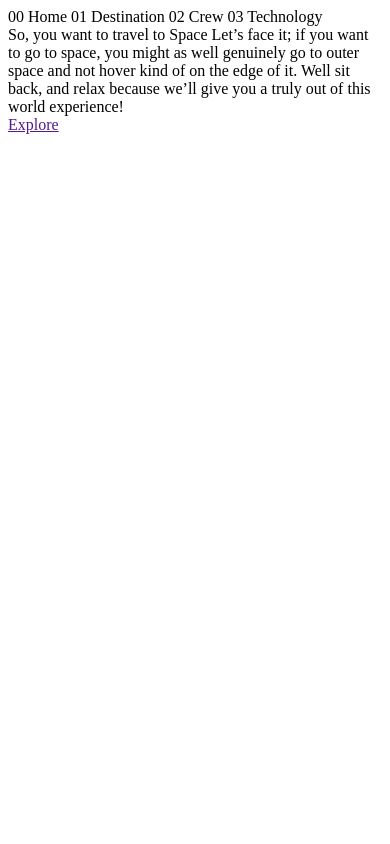
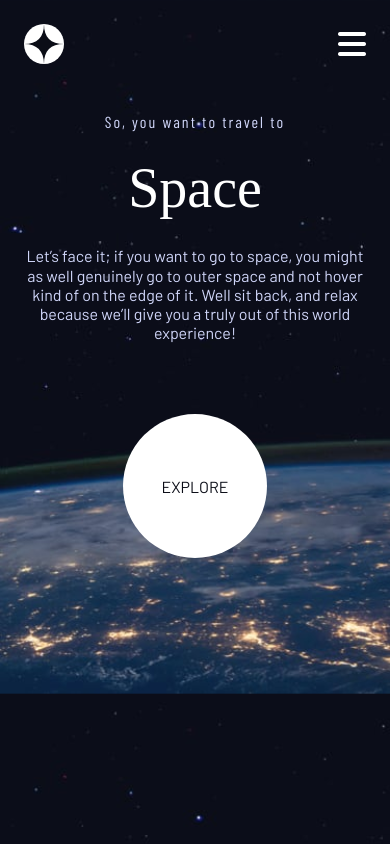
Before and after one commit to MuhammedNoushad/space-tourism, a plain HTML site: page index.html in a window 390 px wide. Drawn offline with nearby package versions, Linux system fonts and the light colour scheme; a web font is replaced by a local one.

Commit message:
Implement responsive navigation and enhance homepage layout

```diff
--- a/index.html
+++ b/index.html
@@ -11,21 +11,80 @@
       href="./assets/favicon-32x32.png"
     />
     <link rel="stylesheet" href="style.css" />
+    <link
+      rel="stylesheet"
+      href="https://cdnjs.cloudflare.com/ajax/libs/font-awesome/6.5.1/css/all.min.css"
+      crossorigin="anonymous"
+    />
 
     <title>Frontend Mentor | Space tourism website</title>
   </head>
   <body>
     <header>
-      <nav>00 Home 01 Destination 02 Crew 03 Technology</nav>
+      <nav class="nav" id="nav">
+        <img
+          src="./assets/shared/logo.svg"
+          alt="logo space tourism"
+          class="logo"
+        />
+        <div class="menu-icon" id="menu-icon">
+          <i class="fa fa-bars" aria-hidden="true"></i>
+        </div>
+
+        <div class="nav-list-wrapper" id="nav-list-wrapper">
+          <div class="nav-list-container">
+            <div class="nav-close" id="nav-close">
+              <i class="fa fa-times" aria-hidden="true"></i>
+            </div>
+
+            <ul class="nav-list" id="nav-list">
+              <li class="nav-item active">
+                <a href="index.html"
+                  ><strong class="nav-number">00</strong> Home</a
+                >
+              </li>
+              <li class="nav-item">
+                <a href="destination-moon.html"
+                  ><strong class="nav-number">01</strong> Destination</a
+                >
+              </li>
+              <li class="nav-item">
+                <a href="crew-commander.html"
+                  ><strong class="nav-number">02</strong> Crew</a
+                >
+              </li>
+              <li class="nav-item">
+                <a href="technology-vehicle.html"
+                  ><strong class="nav-number">03</strong> Technology</a
+                >
+              </li>
+            </ul>
+          </div>
+        </div>
+      </nav>
     </header>
+
     <main>
-      <div>
-        So, you want to travel to Space Let’s face it; if you want to go to
-        space, you might as well genuinely go to outer space and not hover kind
-        of on the edge of it. Well sit back, and relax because we’ll give you a
-        truly out of this world experience!
+      <div class="content">
+        <div class="content-text">
+          <h6 class="content-subtitle">So, you want to travel to</h6>
+
+          <h1 class="content-title">Space</h1>
+
+          <p class="content-description">
+            Let’s face it; if you want to go to space, you might as well
+            genuinely go to outer space and not hover kind of on the edge of it.
+            Well sit back, and relax because we’ll give you a truly out of this
+            world experience!
+          </p>
+        </div>
+
+        <div class="explore">
+          <a href="destination-moon.html" class="explore-button">EXPLORE</a>
+        </div>
       </div>
-      <div><a href="">Explore</a></div>
     </main>
+
+    <script src="script.js"></script>
   </body>
 </html>
--- /dev/null
+++ b/script.js
@@ -0,0 +1,15 @@
+const navListWrapper = document.getElementById("nav-list-wrapper");
+const menuIcon = document.getElementById("menu-icon");
+const closeIcon = document.getElementById("nav-close");
+
+// to show the nav list when the menu icon is clicked
+menuIcon.addEventListener("click", () => {
+  menuIcon.classList.toggle("hide");
+  navListWrapper.classList.toggle("drawer-open");
+});
+
+// to close the nav list when the close icon is clicked
+closeIcon.addEventListener("click", () => {
+  menuIcon.classList.toggle("hide");
+  navListWrapper.classList.toggle("drawer-open");
+});
--- a/style.css
+++ b/style.css
@@ -0,0 +1,270 @@
+@import url("https://fonts.googleapis.com/css2?family=Bellefair&family=Barlow:wght@400;600&family=Barlow+Condensed:wght@400;600&display=swap");
+
+/* Global Reset */
+*,
+::after,
+::before {
+  margin: 0;
+  padding: 0;
+  box-sizing: border-box;
+}
+
+/* Root Variables */
+:root {
+  /* Colors */
+  --color-blue-900: #0b0d17;
+  --color-blue-300: #d0d6f9;
+  --color-white: #ffffff;
+
+  /* Font Families */
+  --font-primary: "Bellefair", serif;
+  --font-secondary: "Barlow Condensed", serif;
+  --font-tertiary: "Barlow", sans-serif;
+
+  /* Font Weights */
+  --font-weight-regular: 400;
+
+  /* Font Sizes */
+  --font-size-display: 144px;
+  --font-size-heading-xl: 100px;
+  --font-size-heading-lg: 56px;
+  --font-size-heading-md: 32px;
+  --font-size-heading-sm: 28px;
+  --font-size-body-lg: 18px;
+  --font-size-body-md: 16px;
+  --font-size-body-sm: 14px;
+
+  /* Line Heights */
+  --line-height-display: 1.72;
+  --line-height-heading: 1.15;
+  --line-height-heading-lg: 1.2;
+  --line-height-heading-md: 1.15;
+  --line-height-heading-sm: 1.2;
+  --line-height-body-lg: 1.8;
+  --line-height-body-md: 1.2;
+  --line-height-body-sm: 1.1;
+
+  /* Spacing (Margin/Padding) */
+  --spacing-none: 0px;
+  --spacing-xxs: 2px;
+  --spacing-xs: 4px;
+  --spacing-sm: 8px;
+  --spacing-md: 16px;
+  --spacing-lg: 24px;
+  --spacing-xl: 32px;
+  --spacing-2xl: 40px;
+  --spacing-3xl: 48px;
+  --spacing-4xl: 64px;
+  --spacing-5xl: 80px;
+  --spacing-6xl: 96px;
+  --spacing-7xl: 128px;
+}
+
+body {
+  background-image: url(./assets/home/background-home-mobile.jpg);
+  background-size: cover;
+  color: var(--color-white);
+  font-family: var(--font-primary);
+  font-size: var(--font-size-body-md);
+}
+
+h1 {
+  color: var(--color-white);
+  align-items: center;
+  font-family: var(--font-primary);
+  font-weight: var(--font-weight-regular);
+  font-size: var(--font-size-display);
+  line-height: var(--line-height-display);
+  letter-spacing: var(--spacing-none);
+}
+
+h6 {
+  color: var(--color-blue-300);
+  align-items: center;
+  font-family: var(--font-secondary);
+  font-size: var(--font-size-body-md);
+  line-height: var(--line-height-body-md);
+  letter-spacing: var(--spacing-xxs);
+}
+
+p {
+  color: var(--color-blue-300);
+  align-items: center;
+  font-family: var(--font-tertiary);
+  font-size: var(--font-size-body-lg);
+  line-height: var(--line-height-body-lg);
+  letter-spacing: var(--spacing-none);
+}
+
+a {
+  text-decoration: none;
+  color: var(--color-white);
+}
+
+ul {
+  list-style: none;
+}
+
+.hide {
+  display: none;
+}
+
+.nav {
+  display: flex;
+  justify-content: space-between;
+  align-items: center;
+  padding: var(--spacing-lg);
+}
+
+.nav-list-wrapper {
+  position: fixed;
+  top: 0;
+  right: -100%;
+  width: 250px;
+  height: 100vh;
+  transition: right 0.5s ease;
+  z-index: 1000;
+  background: rgba(11, 13, 23, 0.59);
+  box-shadow: 0 4px 30px rgba(0, 0, 0, 0.1);
+  backdrop-filter: blur(10.2px);
+  -webkit-backdrop-filter: blur(10.2px);
+  border: 1px solid rgba(11, 13, 23, 0.54);
+}
+
+.nav-list-wrapper.drawer-open {
+  right: 0;
+}
+
+.nav-list-container {
+  display: flex;
+  flex-direction: column;
+  justify-content: center;
+  gap: var(--spacing-lg);
+  padding: var(--spacing-md) 0;
+}
+
+.nav-list {
+  display: flex;
+  flex-direction: column;
+  align-items: flex-start;
+  gap: var(--spacing-lg);
+  font-family: var(--font-secondary);
+  font-size: var(--font-size-body-lg);
+}
+
+.nav-number {
+  margin-right: var(--spacing-sm);
+}
+
+.nav-close {
+  display: flex;
+  justify-content: flex-end;
+  padding: var(--spacing-lg);
+  font-family: var(--font-tertiary);
+  font-size: var(--font-size-heading-md);
+}
+
+.nav-item {
+  width: 90%;
+  margin-left: var(--spacing-lg);
+  position: relative;
+  display: flex;
+  align-items: center;
+  padding: var(--spacing-sm);
+}
+
+.nav-item.active::after,
+.nav-item:hover::after {
+  content: "";
+  position: absolute;
+  top: 0;
+  right: 0;
+  width: 2px;
+  height: 80%;
+  background-color: var(--color-white);
+  border-radius: 2px;
+}
+
+.drawer-open {
+  display: flex;
+  flex-direction: column;
+  gap: var(--spacing-sm);
+}
+
+.logo {
+  width: 40px;
+  height: 40px;
+}
+
+.menu-icon {
+  display: flex;
+  justify-content: center;
+  align-items: center;
+  font-size: var(--font-size-heading-md);
+}
+
+.content {
+  display: flex;
+  flex-direction: column;
+  align-items: center;
+  justify-content: flex-start;
+  text-align: center;
+  padding: var(--spacing-lg);
+  gap: var(--spacing-3xl);
+}
+
+.content-title {
+  font-size: var(--font-size-heading-lg);
+  line-height: var(--line-height-heading-lg);
+  font-weight: 400;
+  color: var(--color-white);
+}
+
+.content-subtitle {
+  font-size: var(--font-size-body-md);
+  line-height: var(--line-height-body-md);
+  font-weight: 400;
+  color: var(--color-blue-300);
+}
+
+.content-description {
+  font-size: var(--font-size-body-md);
+  line-height: var(--line-height-body-md);
+  font-weight: 400;
+  color: var(--color-blue-300);
+}
+
+.content-text {
+  display: flex;
+  flex-direction: column;
+  align-items: center;
+  justify-content: center;
+  gap: var(--spacing-lg);
+  text-align: center;
+}
+
+.explore {
+  display: flex;
+  justify-content: center;
+  align-items: center;
+  padding: var(--spacing-lg);
+}
+
+.explore-button {
+  display: flex;
+  justify-content: center;
+  align-items: center;
+  background-color: var(--color-white);
+  color: var(--color-blue-900);
+  width: 144px;
+  height: 144px;
+  border-radius: 50%;
+  font-family: var(--font-tertiary);
+  box-shadow: 0px 0px 0px 0px hsla(0, 0%, 100%, 0%);
+  transition: box-shadow 250ms ease 200ms;
+}
+
+.explore-button:hover,
+.explore-button:active {
+  box-shadow: 0px 4px 12px var(--spacing-5xl) hsla(0, 0%, 100%, 10%);
+}
```
